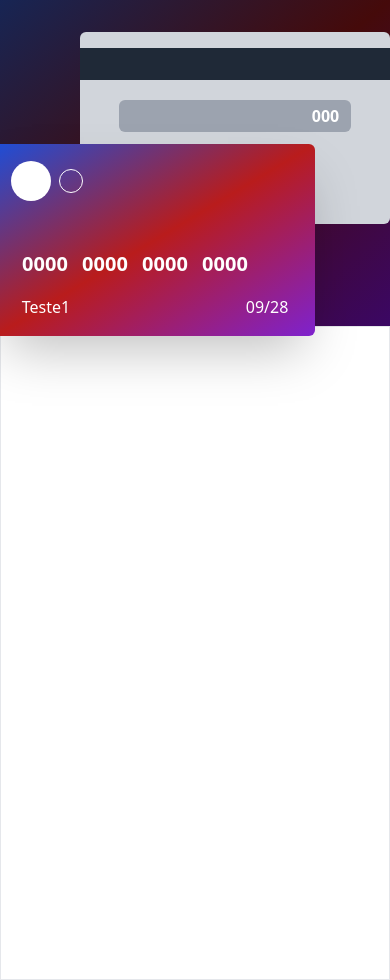
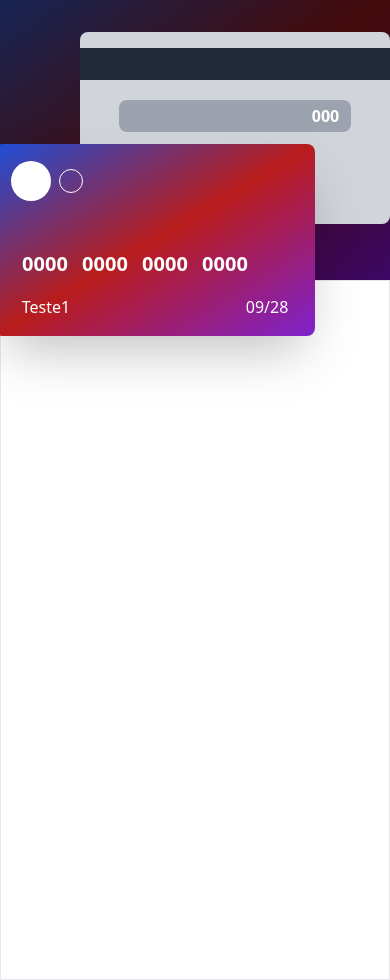
Before and after one commit to RenanSoaresSouza/Cartao-Credito, a Next.js app: page / in a window 390 px wide. Built offline with nearby package versions, Linux system fonts and the light colour scheme.

Commit message:
melhorando a responsividade

```diff
--- a/src/pages/index.js
+++ b/src/pages/index.js
@@ -4,11 +4,11 @@ const inter = Inter({ subsets: ["latin"] });
 
 export default function Home() {
   return (
-    <main  className="md:w-screen md:h-screen flex justify-center items-center ">
+    <main  className="lg:w-screen lg:h-screen flex justify-center items-center ">
 
-     <div className="flex md:flex-row flex-col justify-between w-full h-full">
-      <div className=" bg-gradient-to-tl from-purple-950 via-red-950 to-blue-950 md:w-1/4 md:h-full h-2/4 w-full flex md:justify-end justify-center">
-      <div className=" flex flex-col justify-evenly items-center absolute top-36 md:top-16 md:left-32 mr-20 bg-gradient-to-tl from-purple-700 via-red-700 to-blue-700  w-80 h-48 rounded-md shadow-2xl">
+     <div className="flex lg:flex-row flex-col justify-between w-full h-full">
+      <div className=" bg-gradient-to-tl from-purple-950 via-red-950 to-blue-950 lg:w-1/4 lg:h-full h-2/5 w-full flex lg:justify-end justify-center">
+      <div className=" flex flex-col justify-evenly items-center absolute top-36 lg:top-16 lg:left-32 mr-20 bg-gradient-to-tl from-purple-700 via-red-700 to-blue-700  w-80 h-48 rounded-lg shadow-2xl">
         <div className="flex flex-row items-center w-full">
           <div className="rounded-full bg-white size-10  ml-4"></div>
           <div className="rounded-full bg-transparent border border-white size-6 m-2"></div>
@@ -16,7 +16,7 @@ export default function Home() {
         <div className="flex justify-around mr-10 w-9/12 mt-8 text-white font-semibold text-xl"><span>0000</span><span>0000</span><span>0000</span><span>0000</span></div>
         <div className=" w-10/12 flex flex-row text-white justify-between"><span>Teste1</span><span>09/28</span></div>
       </div>
-      <div className="bg-gray-300 rounded-md w-80 h-48 ml-20 mt-8 md:absolute md:top-64 md:left-32 md:shadow-2xl flex flex-col items-center" ><div className="w-full h-8 bg-gray-800 mt-4"></div><div className="w-3/4 h-8 bg-gray-400 mt-5 rounded-md text-white font-bold flex justify-end items-center"><span className="mr-3">000</span></div></div>
+      <div className="bg-gray-300 rounded-lg w-80 h-48 ml-20 mt-8 lg:absolute lg:top-64 lg:left-32 lg:shadow-2xl flex flex-col items-center" ><div className="w-full h-8 bg-gray-800 mt-4"></div><div className="w-3/4 h-8 bg-gray-400 mt-5 rounded-lg text-white font-bold flex justify-end items-center"><span className="mr-3">000</span></div></div>
       </div>
       <div className="bg-white w-full h-full border">
         <form>
```
